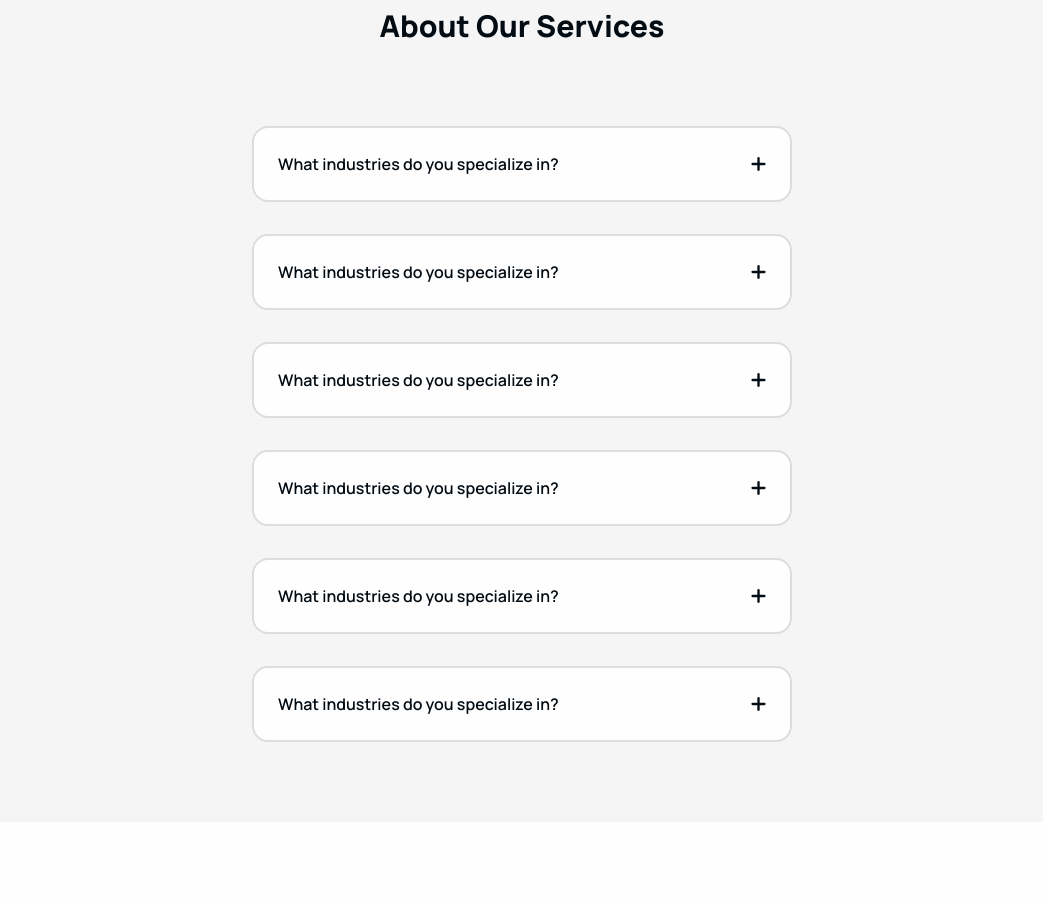
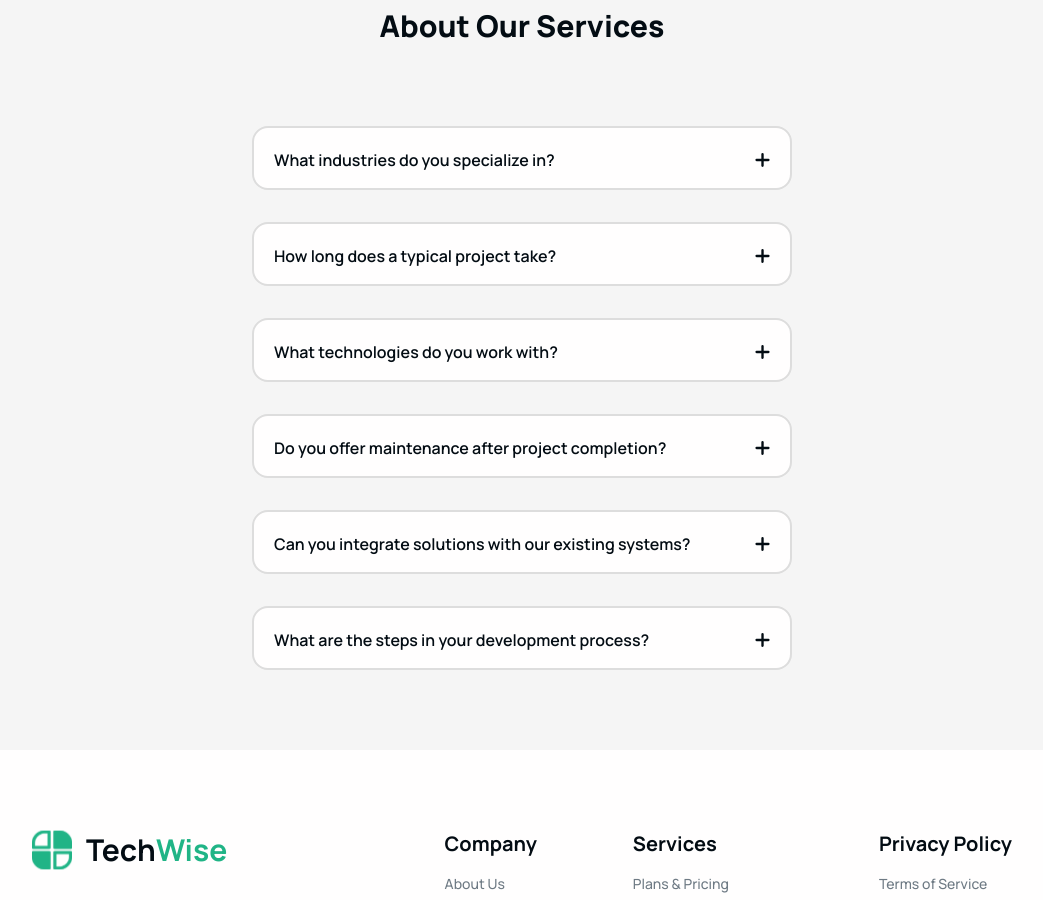
Before and after one commit to andreadayo/techwise_landing, a Next.js app: page / in a window 1280 px wide. Shown: the part 2640-3540 px from the top of the page, without its empty margins (118-1161 px from the left). Built offline with nearby package versions, Linux system fonts and the light colour scheme.

Commit message:
updated faq components

```diff
--- a/package.json
+++ b/package.json
@@ -10,6 +10,7 @@
   },
   "dependencies": {
     "@material-tailwind/react": "^2.1.8",
+    "@tailwindcss/typography": "^0.5.10",
     "next": "14.0.4",
     "react": "^18",
     "react-dom": "^18"
--- /dev/null
+++ b/public/data/questions.tsx
@@ -0,0 +1,28 @@
+const questions = [
+    {
+      question: "What industries do you specialize in?",
+      answer: "We work with clients across various industries, including finance, healthcare, e-commerce, and more. Our expertise extends to diverse sectors.",
+    },
+    {
+        question: "How long does a typical project take?",
+        answer: "The duration of a typical project varies based on its complexity and scope. We work closely with clients to establish realistic timelines, ensuring timely delivery without compromising quality.",
+      },
+      {
+        question: "What technologies do you work with?",
+        answer: "We leverage a wide array of cutting-edge technologies to meet our clients' needs. Our expertise spans across programming languages, frameworks, and tools, ensuring a technologically robust solution for your project.",
+      },
+      {
+        question: "Do you offer maintenance after project completion?",
+        answer: "Yes, we provide comprehensive post-project maintenance and support services. Our team is committed to ensuring the continued smooth operation of your solution, addressing any issues promptly and implementing updates as needed.",
+      },
+      {
+        question: "Can you integrate solutions with our existing systems?",
+        answer: "Absolutely, our team is adept at seamlessly integrating solutions with your existing systems. Whether it's API integrations, data migrations, or other connectivity requirements, we ensure a smooth and efficient integration process.",
+      },
+      {
+        question: "What are the steps in your development process?",
+        answer: "Our development process follows a systematic approach, including requirements analysis, design, development, testing, and deployment. We emphasize clear communication and collaboration at each stage, keeping you informed and involved throughout the entire development lifecycle.",
+      },
+  ];
+
+  export default questions;
--- /dev/null
+++ b/src/app/components/Question.tsx
@@ -0,0 +1,30 @@
+import React, { useState } from 'react';
+
+interface QuestionProps {
+  question: string;
+  answer: string;
+}
+
+const Question: React.FC<QuestionProps> = ({ question, answer }) => {
+  const [isAnswerVisible, setIsAnswerVisible] = useState(false);
+
+  const toggleAnswerVisibility = () => {
+    setIsAnswerVisible((prev) => !prev);
+  };
+
+  return (
+    <div className={`w-[540px] bg-[#FFFEFE] border-2 border-lightgray rounded-2xl p-5 relative overflow-hidden transition-all duration-300 ${isAnswerVisible ? 'h-auto' : 'h-16'}`}>
+      <div className="flex justify-between items-center cursor-pointer" onClick={toggleAnswerVisibility}>
+        <p className="font-semibold">{question}</p>
+        <img
+          className={`h-3.5 transition-transform transform ${isAnswerVisible ? 'rotate-45' : ''}`}
+          src="/plus_icon.svg"
+          alt="Toggle"
+        />
+      </div>
+      <p className="text-sm font-medium mt-3.5">{answer}</p>
+    </div>
+  );
+};
+
+export default Question;
--- a/src/app/page.tsx
+++ b/src/app/page.tsx
@@ -1,8 +1,12 @@
 'use client';
 
 import { Carousel } from "@material-tailwind/react";
+
 import Testimonial from "./components/Testimonial";
+import Question from "./components/Question";
+
 import quotes from '../../public/data/quotes';
+import questions from '../../public/data/questions';
 
 export default function Home() {
   return (
@@ -156,31 +160,12 @@ export default function Home() {
       <h1 className="text-3xl text-center font-extrabold leading-snug mb-20">Answers to Common Questions<br/>About Our Services</h1>
 
       <div className="flex flex-wrap justify-center gap-8 margin-sides mb-20">
-        {/* Note: change to components */}
-        <div className="w-[540px] flex justify-between items-center bg-[#FFFEFE] border-2 border-lightgray rounded-2xl p-6">
-          <p className="font-semibold">What industries do you specialize in?</p>
-          <img className="h-3.5" src="/plus_icon.svg" alt="Open" />
-        </div>
-        <div className="w-[540px] flex justify-between items-center bg-[#FFFEFE] border-2 border-lightgray rounded-2xl p-6">
-          <p className="font-semibold">What industries do you specialize in?</p>
-          <img className="h-3.5" src="/plus_icon.svg" alt="Open" />
-        </div>
-        <div className="w-[540px] flex justify-between items-center bg-[#FFFEFE] border-2 border-lightgray rounded-2xl p-6">
-          <p className="font-semibold">What industries do you specialize in?</p>
-          <img className="h-3.5" src="/plus_icon.svg" alt="Open" />
-        </div>
-        <div className="w-[540px] flex justify-between items-center bg-[#FFFEFE] border-2 border-lightgray rounded-2xl p-6">
-          <p className="font-semibold">What industries do you specialize in?</p>
-          <img className="h-3.5" src="/plus_icon.svg" alt="Open" />
-        </div>
-        <div className="w-[540px] flex justify-between items-center bg-[#FFFEFE] border-2 border-lightgray rounded-2xl p-6">
-          <p className="font-semibold">What industries do you specialize in?</p>
-          <img className="h-3.5" src="/plus_icon.svg" alt="Open" />
-        </div>
-        <div className="w-[540px] flex justify-between items-center bg-[#FFFEFE] border-2 border-lightgray rounded-2xl p-6">
-          <p className="font-semibold">What industries do you specialize in?</p>
-          <img className="h-3.5" src="/plus_icon.svg" alt="Open" />
-        </div>
+          {questions.map((question, index) => (
+            <Question
+            key={index}
+            question={question.question}
+            answer={question.answer} />
+          ))}
       </div>
 
       {/* Footer */}
--- a/tailwind.config.ts
+++ b/tailwind.config.ts
@@ -17,6 +17,9 @@ const config: Config = {
         darkgreen: '#1B6D53',
         green: '#20B486',
         lightgreen: '#D3F0E8',
+      },
+      transitionProperty: {
+          'height': 'height'
       },
       animation: {
         marquee: 'marquee 25s linear infinite',
```
Also changed, not shown: 1 other file (tests, documents, lock files or other folders).
